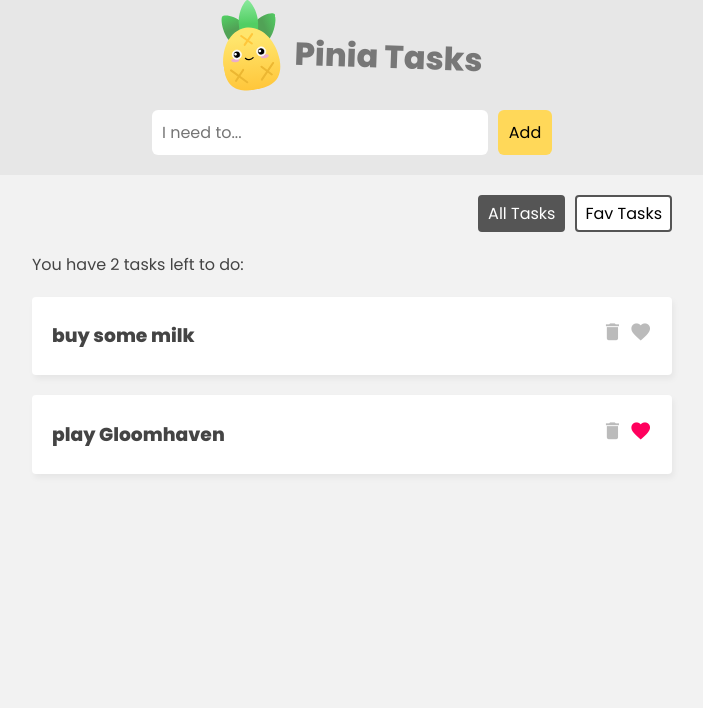
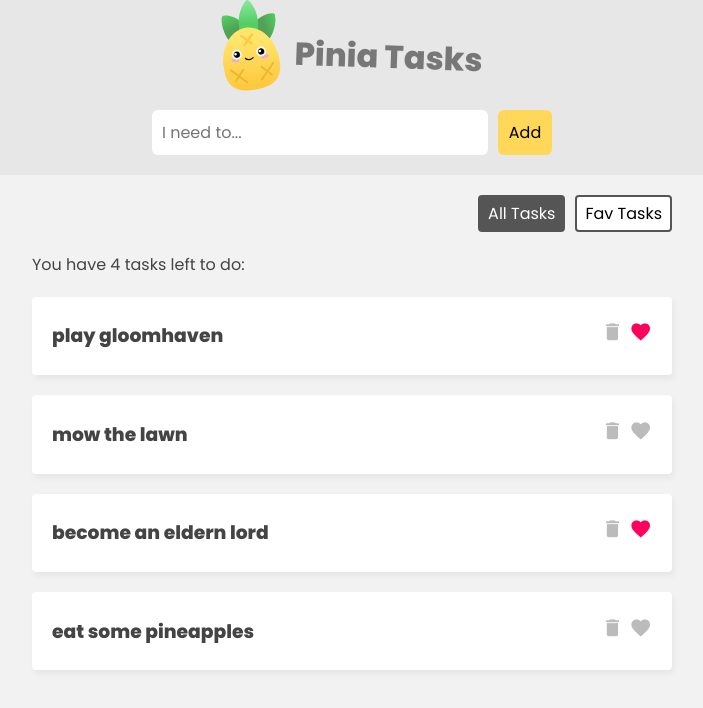
Before and after one commit to kulotsystems/pinia-thenetninja, a Vue app: page / in a window 1280 px wide. Shown: the top 708 px of the page, without its empty margins (288-991 px from the left). Built offline with nearby package versions, Linux system fonts and the light colour scheme; data requests are answered from the project's data file.

Commit message:
Lesson 8: Async Actions (part 1).

```diff
--- /dev/null
+++ b/data/db.json
@@ -0,0 +1,24 @@
+{
+  "tasks": [
+    {
+      "id":1,
+      "title": "play gloomhaven",
+      "isFav": true
+    },
+    {
+      "id":2,
+      "title": "mow the lawn",
+      "isFav": false
+    },
+    {
+      "id":3,
+      "title": "become an eldern lord",
+      "isFav": true
+    },
+    {
+      "id":4,
+      "title": "eat some pineapples",
+      "isFav": false
+    }
+  ]
+}
--- a/src/App.vue
+++ b/src/App.vue
@@ -16,6 +16,9 @@
             <button @click="filter = 'all'"  :class="{ 'active': filter === 'all'  }">All Tasks</button>
             <button @click="filter = 'favs'" :class="{ 'active': filter === 'favs' }">Fav Tasks</button>
         </nav>
+
+        <!-- loading -->
+        <div class="loading" v-if="taskStore.loading">Loading tasks...</div>
 
         <!-- task list -->
         <div class="task-list" v-if="filter === 'all'">
@@ -42,6 +45,9 @@
     const filter = ref('all');
 
     const taskStore = useTaskStore();
+
+    // fetch tasks
+    taskStore.getTasks();
 </script>
 
 <style scoped>
--- a/src/assets/main.css
+++ b/src/assets/main.css
@@ -124,3 +124,15 @@
     color: #555;
     font-size: 1em;
 }
+
+
+/* loading */
+.loading {
+    max-width: 640px;
+    border: 1px solid #ffd859;
+    background: #ffe9a0;
+    color: #3a3a3a;
+    padding: 5px 0;
+    text-align: center;
+    margin: 30px auto;
+}
--- a/src/stores/TaskStore.js
+++ b/src/stores/TaskStore.js
@@ -1,11 +1,9 @@
-import { defineStore } from 'pinia';
+import {defineStore} from 'pinia';
 
 export const useTaskStore = defineStore('taskStore', {
     state: () => ({
-        tasks: [
-            { id: 1, title: 'buy some milk'  , isFav: false },
-            { id: 2, title: 'play Gloomhaven', isFav: true  },
-        ]
+        tasks  : [],
+        loading: false
     }),
 
     getters: {
@@ -26,6 +24,13 @@
     },
 
     actions: {
+        async getTasks() {
+            this.loading   = true;
+            const response = await fetch('http://localhost:3000/tasks');
+            this.tasks     = await response.json();
+            this.loading   = false;
+        },
+
         addTask(task) {
             this.tasks.push(task);
         },
```
